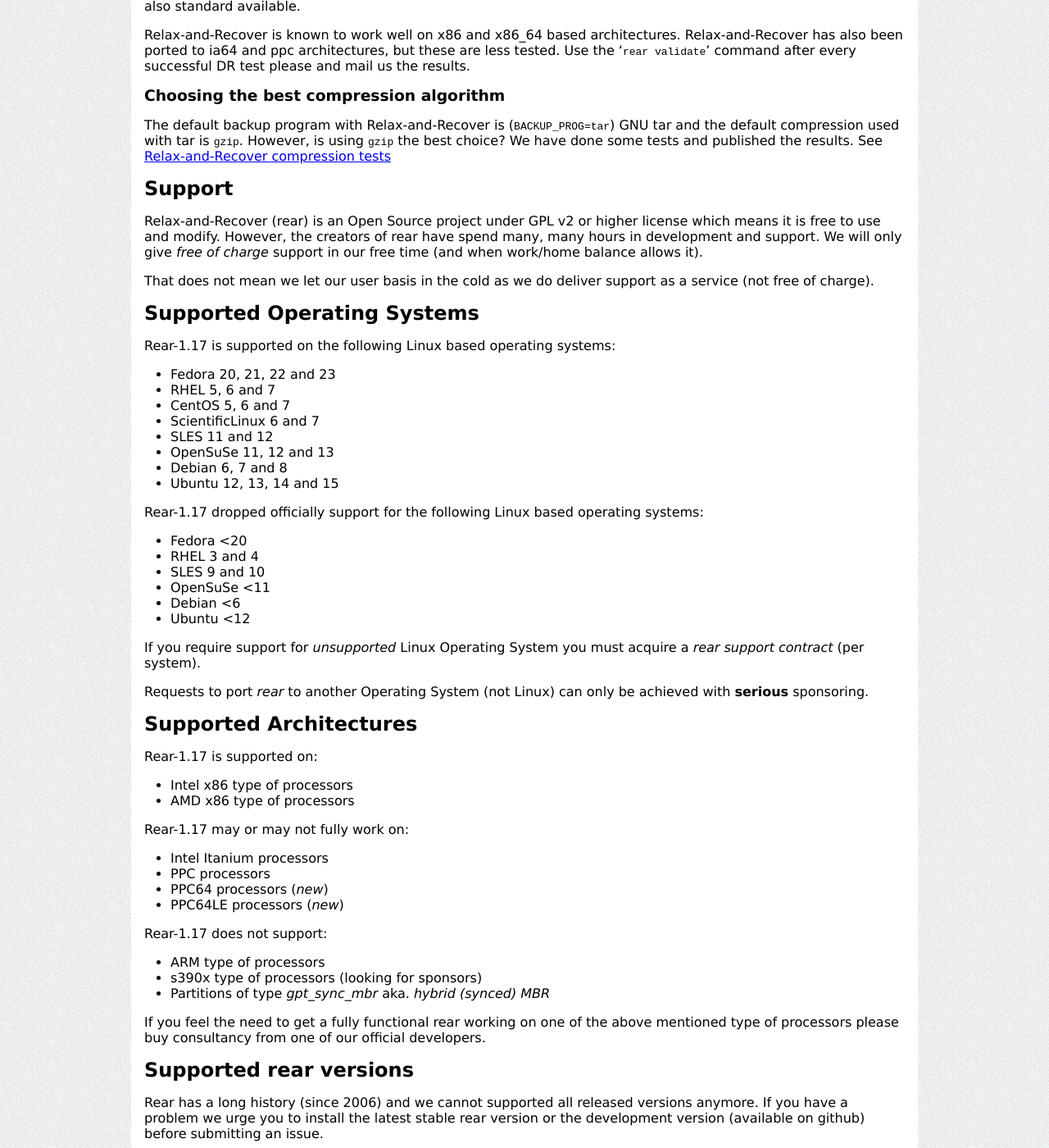
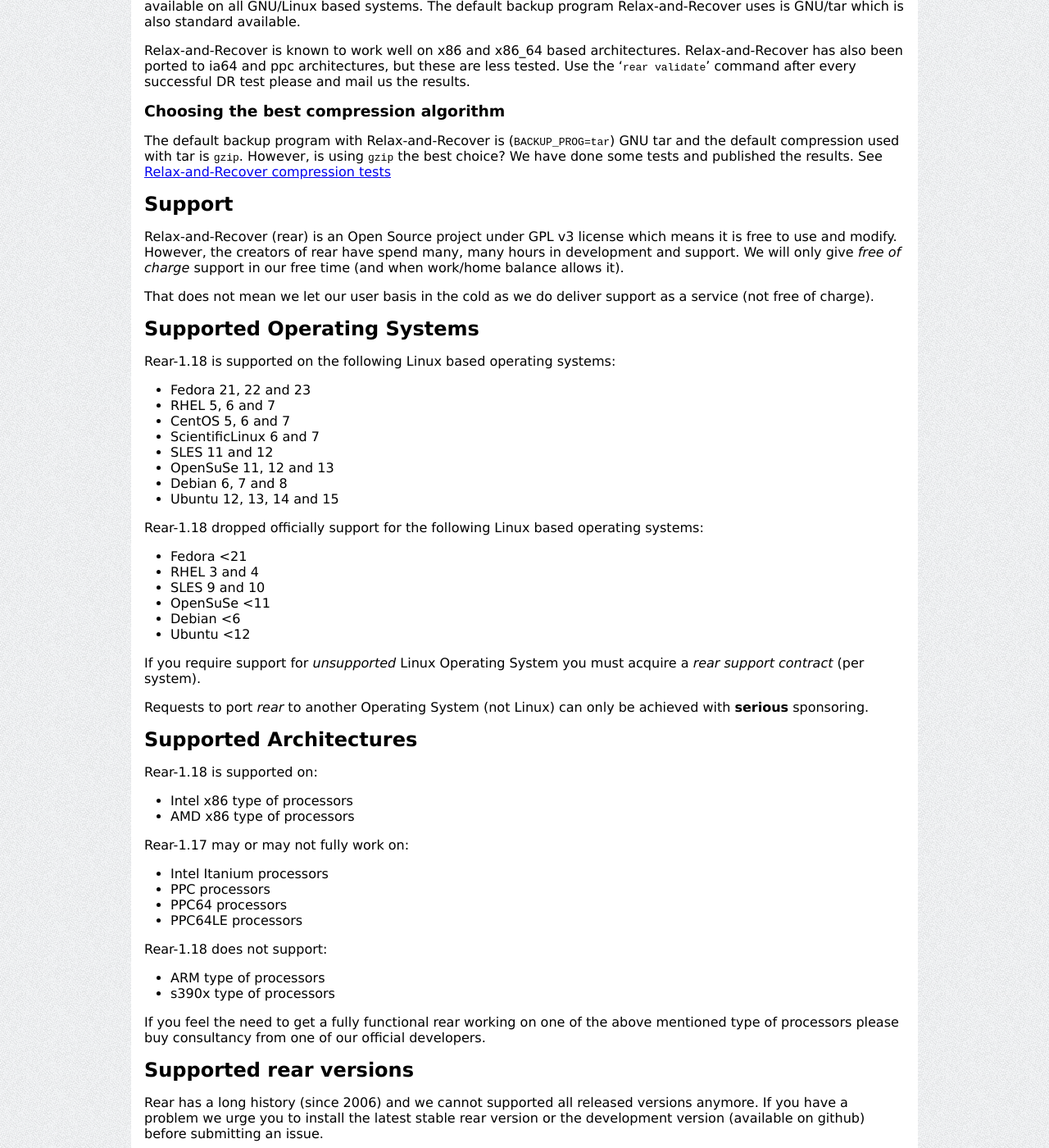
Before and after one commit to rear/rear.github.com, a Jekyll site: the page built from documentation/release-notes-1-18.md, in a window 1280 px wide and 1400 px high, scrolled down 15822 px. Shown: the whole window at 82% size. Built offline with Jekyll 4.4.1, drawn with Linux system fonts in a browser that asks for light colours; comment, search, counter and statistics services are not loaded; some of the changed text lies outside the part shown.

Commit message:
corrected some outdated statements for rear-1.18

```diff
--- a/documentation/release-notes-1-18.md
+++ b/documentation/release-notes-1-18.md
@@ -888,7 +888,7 @@
 [Relax-and-Recover compression tests](http://www.it3.be/2013/09/16/NETFS-compression-tests/)
 
 ## Support
-Relax-and-Recover (rear) is an Open Source project under GPL v2 or higher license which means
+Relax-and-Recover (rear) is an Open Source project under GPL v3 license which means
 it is free to use and modify. However, the creators of rear have spend many, many hours in
 development and support. We will only give *free of charge* support in our free time (and when work/home balance
 allows it).
@@ -896,9 +896,9 @@
 That does not mean we let our user basis in the cold as we do deliver support as a service (not free of charge).
 
 ## Supported Operating Systems
-Rear-1.17 is supported on the following Linux based operating systems:
+Rear-1.18 is supported on the following Linux based operating systems:
 
-* Fedora 20, 21, 22 and 23
+* Fedora 21, 22 and 23
 * RHEL 5, 6 and 7
 * CentOS 5, 6 and 7
 * ScientificLinux 6 and 7
@@ -907,9 +907,9 @@
 * Debian 6, 7 and 8
 * Ubuntu 12, 13, 14 and 15
 
-Rear-1.17 dropped officially support for the following Linux based operating systems:
+Rear-1.18 dropped officially support for the following Linux based operating systems:
 
-* Fedora <20
+* Fedora <21
 * RHEL 3 and 4
 * SLES 9 and 10
 * OpenSuSe <11
@@ -921,7 +921,7 @@
 Requests to port *rear* to another Operating System (not Linux) can only be achieved with **serious** sponsoring.
 
 ## Supported Architectures
-Rear-1.17 is supported on:
+Rear-1.18 is supported on:
 
 * Intel x86 type of processors
 * AMD x86 type of processors
@@ -930,14 +930,13 @@
 
 * Intel Itanium processors
 * PPC processors
-* PPC64 processors (*new*)
-* PPC64LE processors (*new*)
+* PPC64 processors
+* PPC64LE processors
 
-Rear-1.17 does not support:
+Rear-1.18 does not support:
 
 * ARM type of processors
-* s390x type of processors (looking for sponsors)
-* Partitions of type *gpt_sync_mbr* aka. *hybrid (synced) MBR*
+* s390x type of processors
 
 If you feel the need to get a fully functional rear working on one of the above mentioned type of processors please buy
 consultancy from one of our official developers.
@@ -979,13 +978,13 @@
 
 * Workaround:
 
-At present (release 1.16.1) there is no workaround in place. If you happen to know how this could be fixed then add your ideas to [issue #417](https://github.com/rear/rear/issues/417)
+At present (release 1.18) there is no workaround in place. If you happen to know how this could be fixed then add your ideas to [issue #417](https://github.com/rear/rear/issues/417)
 
-*Issue Description*: UEFI ISO booting does not work on OpenSuSe 12.x
+*Issue Description*: UEFI ISO booting does not work on OpenSuSe 12.x, or SLES 11/12
 
 * Workaround:
 
-At present (release 1.17.x) `genisoimage` cannot produce ISO images that can boot via UEFI on an OpenSuSe distribution (and also SLES).
+At present (release 1.18.x) `genisoimage` cannot produce ISO images that can boot via UEFI on an OpenSuSe distribution (and also SLES). However, use the +ebiso+ package instead to create UEFI ISO images on SLES.
 
 *Issue Description*: TSM 7.1.0.0 cp writing dangling symlink libxmlutil-7.1.0.0.so on SLES SP3
 
@@ -996,18 +995,6 @@
     ERROR [LipCopyTo] Could not copy '/usr/lib64/../../opt/tivoli/tsm/client/api/bin64/libxmlutil-7.1.0.0.so' to '/tmp/rear.10455/rootfs/lib64'
 
 See [issue 476](https://github.com/rear/rear/issues/476) for the resolution.
-
-
-*Issue Description*: with RHEL 4 systems extended partitions are recognized as primary partitions
-
-
-    Error: Expecting a partition number
-
-* Workaround:
-
-Full details can be read in [issue #319](https://github.com/rear/rear/issues/319).
-However, you need to edit `/var/lib/rear/layout/disklayout.conf` file and change for
-partition 4 "primary" to "extended"
 
 
 *Issue Description*: System reconfiguration still has some weaknesses.
```
Also changed, not shown: other parts of documentation/release-notes-1-18.md (+2 -2 lines).
